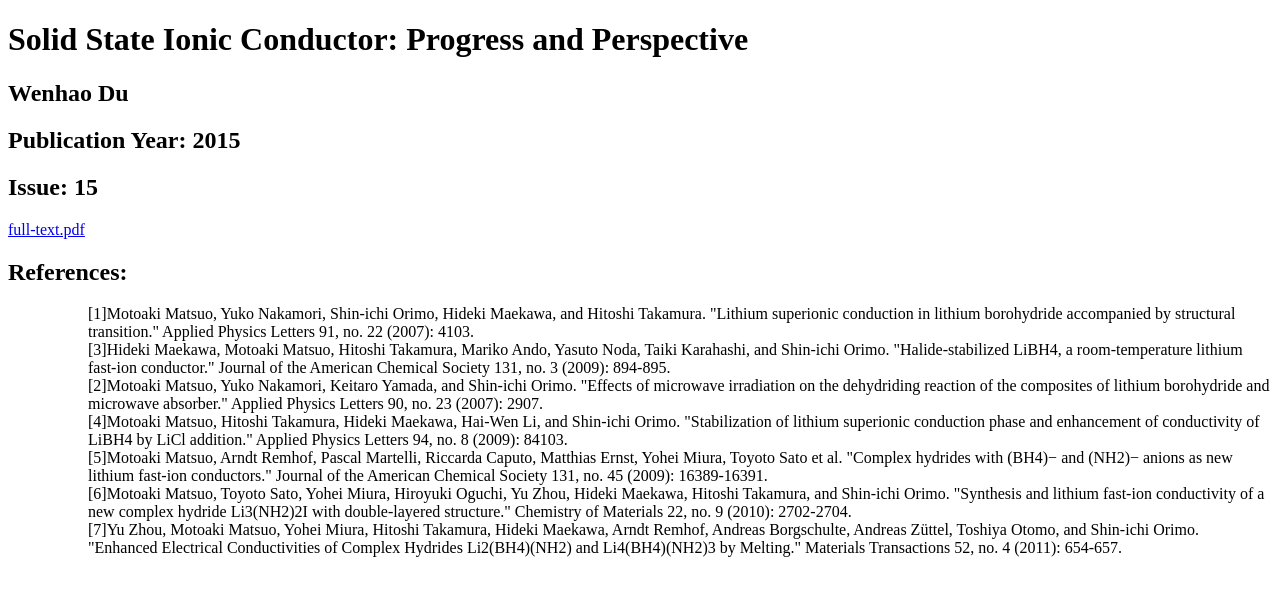
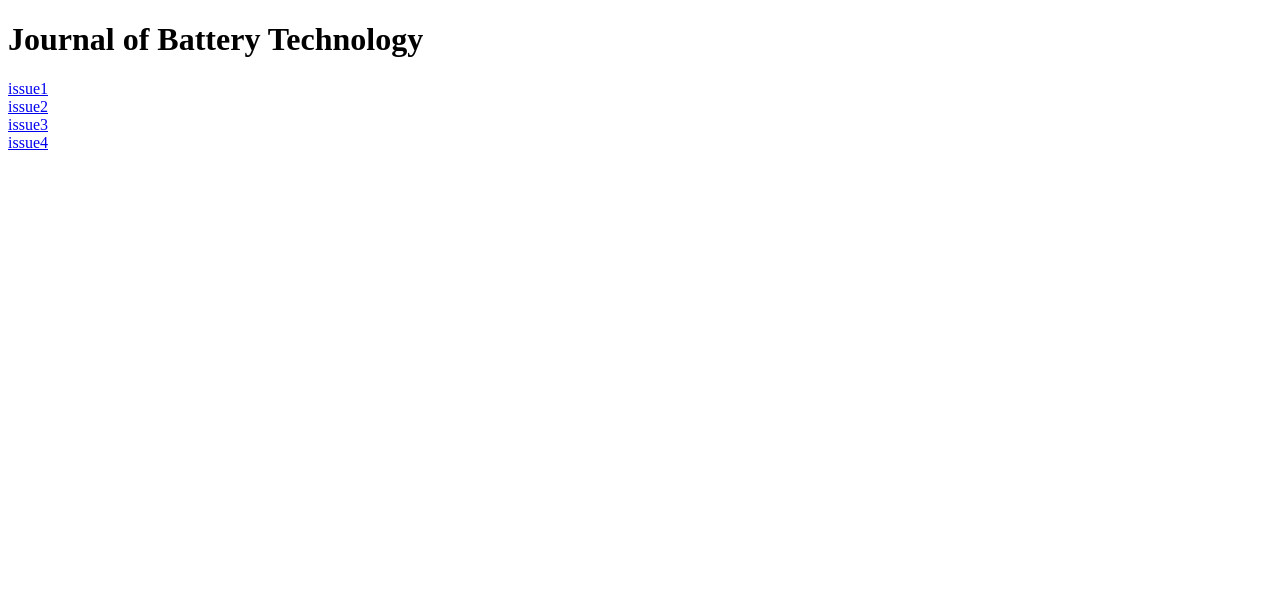
Before and after one commit to chijuzipi/battecj, a plain HTML site: page index.html in a window 1280 px wide. Drawn offline with Linux system fonts and the light colour scheme.

Commit message:
list added

```diff
--- a/index.html
+++ b/index.html
@@ -1,12 +1,6 @@
 <!DOCTYPE html>
 <html lang="cn">
 <head>
-    <meta name="citation_title" content="Solid State Ionic Conductor: Progress and Perspective">
-    <meta name="citation_author" content="Wenhao Du">
-    <meta name="citation_year" content="2015">
-    <meta name="citation_journal_title" content="Journal of Battery Technology">
-    <meta name="citation_issue" content="15">
-    <meta name="citation_pdf_url" content="http://www.battecj.com/full_text.pdf">
     <script>
       (function(i,s,o,g,r,a,m){i['GoogleAnalyticsObject']=r;i[r]=i[r]||function(){
         (i[r].q=i[r].q||[]).push(arguments)},i[r].l=1*new Date();a=s.createElement(o),
@@ -19,35 +13,14 @@
     </script>
 </head>
 <body>
-  <h1> Solid State Ionic Conductor: Progress and Perspective</h1>
-  <h2> Wenhao Du</h2>
-  <h2> Publication Year: 2015</h2>
-  <h2> Issue: 15 </h2>
-  <a href="full_text.pdf">full-text.pdf</a>
-  <h2> References: </h2>
-  <ul>
-  <ol>[1]Motoaki Matsuo, Yuko Nakamori, Shin-ichi Orimo, Hideki Maekawa, and Hitoshi Takamura. "Lithium superionic
-  conduction in lithium borohydride accompanied by structural transition." Applied Physics Letters 91, no. 22 (2007):
-  4103.</ol>
-  <ol>[3]Hideki Maekawa, Motoaki Matsuo, Hitoshi Takamura, Mariko Ando, Yasuto Noda, Taiki Karahashi, and Shin-ichi Orimo.
-  "Halide-stabilized LiBH4, a room-temperature lithium fast-ion conductor." Journal of the American Chemical Society
-  131, no. 3 (2009): 894-895.</ol>
-  <ol> [2]Motoaki Matsuo, Yuko Nakamori, Keitaro Yamada, and Shin-ichi Orimo. "Effects of microwave irradiation on the
-  dehydriding reaction of the composites of lithium borohydride and microwave absorber." Applied Physics Letters 90, no.
-  23 (2007): 2907.</ol>
-  <ol>[4]Motoaki Matsuo, Hitoshi Takamura, Hideki Maekawa, Hai-Wen Li, and Shin-ichi Orimo. "Stabilization of lithium
-  superionic conduction phase and enhancement of conductivity of LiBH4 by LiCl addition." Applied Physics Letters 94,
-  no. 8 (2009): 84103.</ol>
-  <ol>[5]Motoaki Matsuo, Arndt Remhof, Pascal Martelli, Riccarda Caputo, Matthias Ernst, Yohei Miura, Toyoto Sato et al.
-  "Complex hydrides with (BH4)− and (NH2)− anions as new lithium fast-ion conductors." Journal of the American Chemical
-  Society 131, no. 45 (2009): 16389-16391.</ol>
-  <ol>[6]Motoaki Matsuo, Toyoto Sato, Yohei Miura, Hiroyuki Oguchi, Yu Zhou, Hideki Maekawa, Hitoshi Takamura, and
-  Shin-ichi Orimo. "Synthesis and lithium fast-ion conductivity of a new complex hydride Li3(NH2)2I with double-layered
-  structure." Chemistry of Materials 22, no. 9 (2010): 2702-2704.</ol>
-  <ol>[7]Yu Zhou, Motoaki Matsuo, Yohei Miura, Hitoshi Takamura, Hideki Maekawa, Arndt Remhof, Andreas Borgschulte, Andreas
-  Züttel, Toshiya Otomo, and Shin-ichi Orimo. "Enhanced Electrical Conductivities of Complex Hydrides Li2(BH4)(NH2) and
-  Li4(BH4)(NH2)3 by Melting." Materials Transactions 52, no. 4 (2011): 654-657.</ol>
-  </ul>
-
+  <h1> Journal of Battery Technology</h1>
+  <a href="issue1.html">issue1</a>
+  <br>
+  <a href="issue2.html">issue2</a>
+  <br>
+  <a href="issue3.html">issue3</a>
+  <br>
+  <a href="issue4.html">issue4</a>
+  <br>
 </body>
 </html>
```
Also changed, not shown: issue1.html (added, +53 -0 lines).
